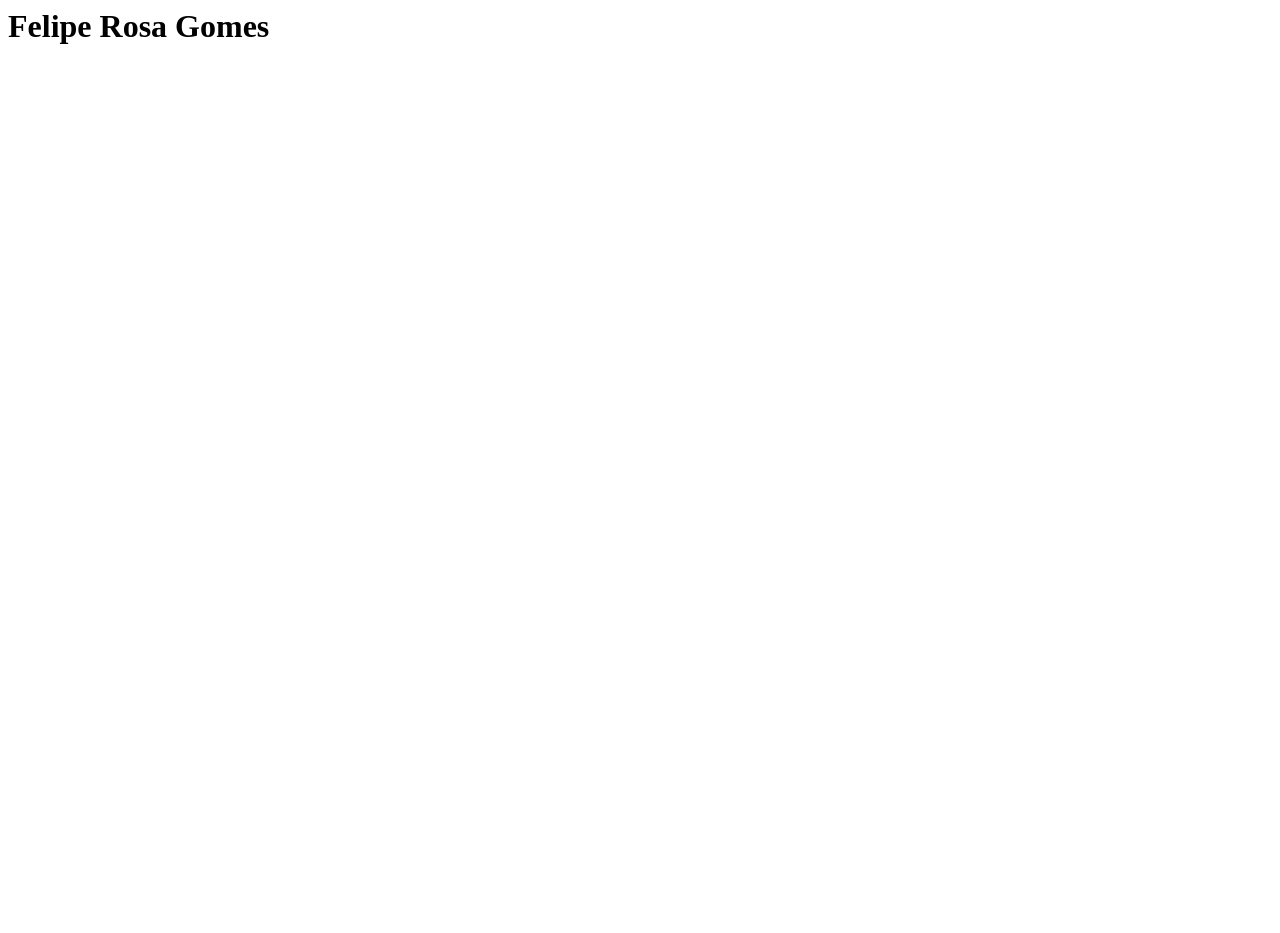
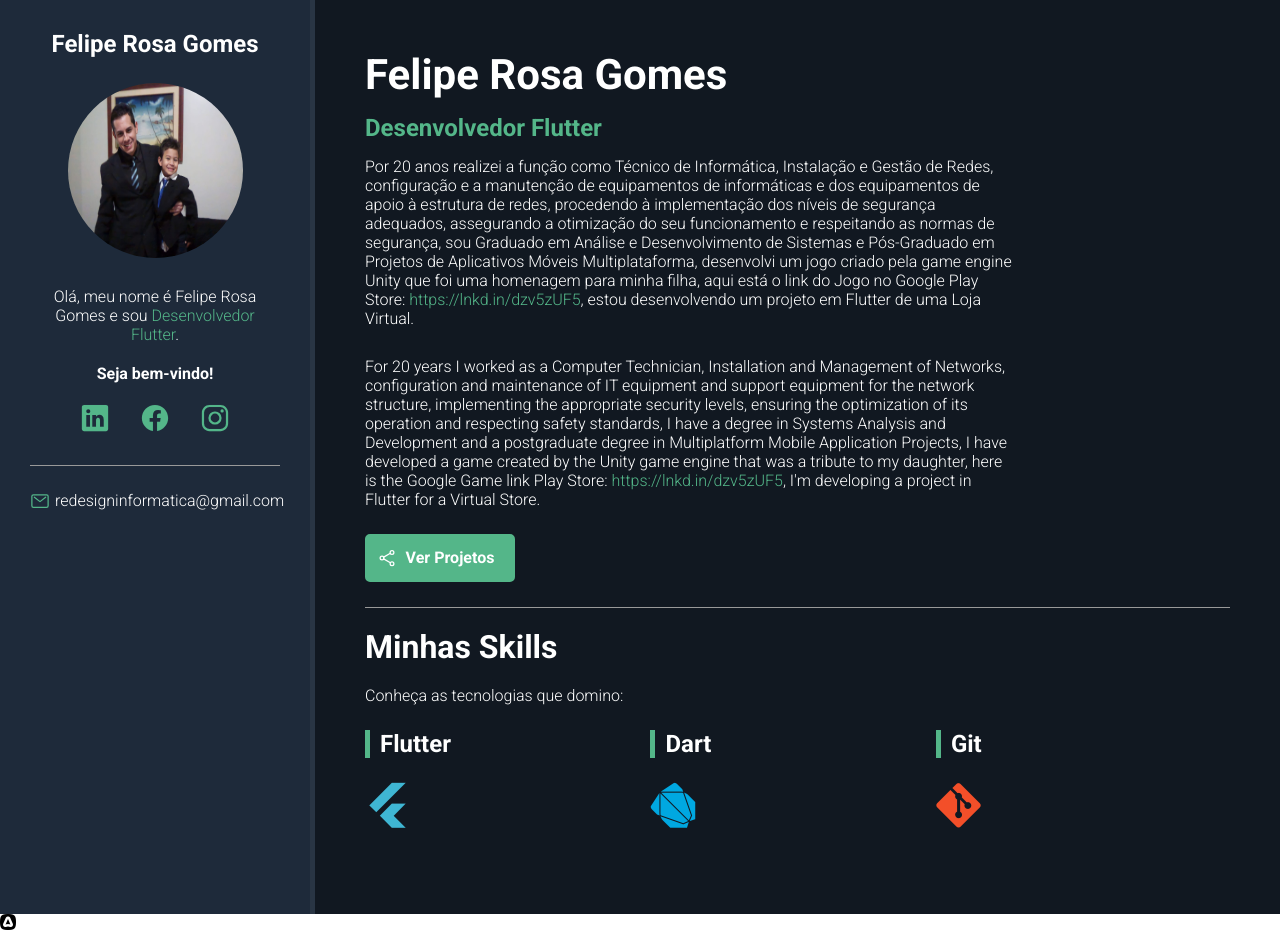
Before and after one commit to devflutterfelipe/devflutterfelipe.github.io, a plain HTML site: page index.html in a window 1280 px wide. Before the commit the page ends 800 px from the top, so only its background shows below. Drawn offline with nearby package versions, Linux system fonts and the light colour scheme.

Commit message:
Finalizando o portfólio

```diff
--- /dev/null
+++ b/css/styles.css
@@ -0,0 +1,249 @@
+/* Reset */
+
+* {
+    padding: 0;
+    margin: 0;
+    font-family: 'Roboto', sans-serif;
+    box-sizing: border-box;
+
+}
+
+/* Variables */
+
+:root {
+    --main-color: #54B689;
+    --main-text-color: #FFF;
+    --border-color: #999;
+    --bio-bg-color: #1E2A3A;
+    --bio-border-color: #293544;
+    --about-bg-color: #111821;
+
+}
+
+/* General */
+
+.highlight {
+    color: var(--main-color);
+}
+
+/* Containers */
+#container {
+    display: flex;
+    flex-direction: row;
+    color: var(--main-text-color);
+}
+
+#bio-container {
+    flex: 1 1 20%;
+    min-height: 100vh;
+    background-color: var(--bio-bg-color);
+    text-align: center;
+    padding: 30px;
+    border-right: 5px solid var(--bio-border-color);
+}
+
+#about-container {
+    flex: 1 1 80%;
+    min-height: 100vh;
+    background-color: var(--about-bg-color);
+    padding: 50px;
+}
+
+/* Bio Container */
+
+#bio-container h2 {
+    margin-bottom: 25px;
+}
+
+#bio-container p {
+    margin-bottom: 20px;
+}
+
+#bio-container #welcome-text {
+    font-weight: bold;
+}
+
+#bio-image {
+    width: 175px;
+    height: 175px;
+    border-radius: 50%;
+    margin-bottom: 25px;
+}
+
+#social-container {
+    display: flex;
+    justify-content: center;
+    list-style: none;
+    border-bottom: 1px solid var(--border-color);
+    margin-bottom: 25px;
+    padding-bottom: 25px;
+
+}
+
+
+#social-container li {
+    flex: 1 1 0;
+    max-width: 60px;
+}
+
+#social-container li a {
+    color: var(--main-color);
+    font-size: 30px;
+}
+
+#email-container {
+    display: flex;
+    justify-content: center;
+}
+
+#email-container ion-icon,
+#email-container a {
+    flex: 1 1 0;
+}
+
+#email-container a {
+    color: var(--main-text-color);
+    text-decoration: none;
+    max-width: 225px;
+}
+
+#email-container ion-icon {
+    color: var(--main-color);
+    font-size: 20px;
+    margin-right: 5px;
+    max-width: 20px;
+}
+
+/* about container */
+
+#name {
+    font-size: 42px;
+    margin-bottom: 15px;
+}
+
+#title {
+    font-size: 24px;
+    margin-bottom: 15px;
+    font-weight: bold;
+}
+
+.description {
+    max-width: 75%;
+    margin-bottom: 10px;
+}
+
+#btn-projects {
+    font-weight: bold;
+    font-size: 16px;
+    color: var(--main-text-color);
+    background-color: var(--main-color);
+    border: 2px solid var(--main-color);
+    border-radius: 5px;
+    text-decoration: none;
+    transition: .5s;
+    margin: 25px 0;
+    padding: 12px 10px;
+    width: 150px;
+    text-align: center;
+    display: flex;
+}
+
+#btn-projects ion-icon,
+#btn-projects span {
+    flex: 1 1 0;
+}
+
+#btn-projects ion-icon {
+    font-size: 20px;
+    max-width: 20px;
+}
+
+#btn-projects:hover {
+    background-color: transparent;
+}
+
+
+#skills-section-title {
+    border-top: 1px solid var(--border-color);
+    padding-top: 20px;
+    margin-bottom: 20px;
+    font-size: 32px;
+}
+
+#skills-container {
+    display: flex;
+    flex-wrap: wrap;
+    margin-top: 25px;
+}
+
+.skills-box {
+    flex: 1 1 33%;
+    max-width: 33%;
+    margin-bottom: 35px;
+}
+
+.skills-title {
+    font-size: 24px;
+    margin-bottom: 25px;
+    font-weight: bold;
+    padding-left: 10px;
+    border-left: 5px solid var(--main-color);
+}
+
+.skills-box i {
+    font-size: 45px;
+    margin-right: 10px;
+}
+
+/* Mobile */
+
+@media(max-width: 450px) {
+
+    #container{
+        flex-direction: column;
+    }
+#bio-container {
+    min-height: auto;
+    border-right: none;
+    border-bottom: 5px solid var(--bio-border-color);
+
+}
+
+#bio-container h2 {
+    display: none;
+}
+
+#bio-container p {
+    max-width: 60%;
+    margin: 10px auto;
+
+}
+
+#about-container {
+    text-align: center;
+    padding: 30px;
+}
+
+#about-container .description {
+    margin: 10px auto;
+    max-width: 100%;
+    line-height: 26px;
+}
+
+#btn-projects {
+    margin: 20px auto;
+}
+
+.skills-box {
+    flex: 1 1 100%;
+    max-width: 100%;
+    margin-bottom: 40px;
+    text-align: left;
+}
+
+.skills-box i{
+
+    font-size: 60px;
+}
+
+}
--- a/index.html
+++ b/index.html
@@ -1 +1,76 @@
-<h1>Felipe Rosa Gomes</h1>
+<!DOCTYPE html>
+<html lang="en">
+<head>
+    <meta charset="UTF-8">
+    <meta http-equiv="X-UA-Compatible" content="IE=edge">
+    <meta name="viewport" content="width=device-width, initial-scale=1.0">
+    <title>Portfólio Felipe Rosa Gomes</title>
+    <!-- Google Fonts-->
+    <link rel="preconnect" href="https://fonts.googleapis.com">
+    <link rel="preconnect" href="https://fonts.gstatic.com" crossorigin>
+    <link href="https://fonts.googleapis.com/css2?family=Roboto:ital,wght@0,300;0,700;0,900;1,300;1,700;1,900&display=swap" rel="stylesheet">
+    <!-- Dev Icon Fonts-->
+    <link rel="stylesheet" href="https://cdn.jsdelivr.net/gh/devicons/devicon@v2.15.1/devicon.min.css">
+    <!-- CSS do Projeto-->
+    <link rel="stylesheet" href="css/styles.css">
+</head>
+<body>
+   <main id="container">
+
+    <aside id="bio-container">
+        <h2>Felipe Rosa Gomes</h2>
+        <img id="bio-image" src="img/felipe.jpg" alt="Felipe Rosa Gomes">
+        <p>Olá, meu nome é Felipe Rosa Gomes e sou <span class="highlight">Desenvolvedor Flutter</span>.</p>
+        <p id="welcome-text">Seja bem-vindo!</p>
+        <ul id="social-container">
+            <li><a href="https://www.linkedin.com/in/felipedevflutterdart/" target="_blank"><ion-icon name ="logo-linkedin"></ion-icon></a></li>
+            <li><a href="https://www.facebook.com/FelipeRosaGomesDevFlutterDart" target="_blank"><ion-icon name ="logo-facebook"></ion-icon></a></li>
+            <li><a href="https://www.instagram.com/felipedevmobile/" target="_blank"><ion-icon name ="logo-instagram"></ion-icon></a></li>
+        </ul>
+        <div id="email-container">
+            <ion-icon name="mail-outline"></ion-icon><a href="mailto:redesigninformatica@gmail.com">redesigninformatica@gmail.com</a>
+        </div>
+    </aside>
+    <section id="about-container">
+        <h1 id="name">Felipe Rosa Gomes</h1>
+        <p id="title"><span class="highlight">Desenvolvedor Flutter</span></p>
+        <p class="description">Por 20 anos realizei a função como Técnico de Informática, Instalação e Gestão de Redes, configuração e a manutenção de equipamentos de informáticas e dos equipamentos de apoio à estrutura de redes, procedendo à implementação dos níveis de segurança adequados, assegurando a otimização do seu funcionamento e respeitando as normas de segurança, sou Graduado em Análise e Desenvolvimento de Sistemas e Pós-Graduado em Projetos de Aplicativos Móveis Multiplataforma, desenvolvi um jogo criado pela game engine Unity que foi uma homenagem para minha filha, aqui está o link do Jogo no Google Play Store: <span class="highlight">https://lnkd.in/dzv5zUF5</span>, estou desenvolvendo um projeto em Flutter de uma Loja Virtual.</p>
+
+           <br>
+
+
+        <p class="description">For 20 years I worked as a Computer Technician, Installation and Management of Networks, configuration and maintenance of IT equipment and support equipment for the network structure, implementing the appropriate security levels, ensuring the optimization of its operation and respecting safety standards, I have a degree in Systems Analysis and Development and a postgraduate degree in Multiplatform Mobile Application Projects, I have developed a game created by the Unity game engine that was a tribute to my daughter, here is the Google Game link Play Store: <span class="highlight">https://lnkd.in/dzv5zUF5</span>, I'm developing a project in Flutter for a Virtual Store.</p>
+
+
+        <a href="https://github.com/devflutterfelipe " id="btn-projects"><ion-icon name="share-social-outline"></ion-icon><span>Ver Projetos</span></a>
+
+    <h2 id="skills-section-title">Minhas Skills</h2>
+
+    <p class="description">Conheça as tecnologias que domino:</p>
+
+    <div id="skills-container">
+        <div class="skills-box">
+            <p class="skills-title">Flutter</p>
+            <i class="devicon-flutter-plain colored"></i>
+        </div>
+
+    <div class="skills-box">
+            <p class="skills-title">Dart</p>
+
+            <i class="devicon-dart-plain colored"></i>
+        </div>
+    <div class="skills-box">
+            <p class="skills-title">Git</p>
+            <i class="devicon-git-plain colored"></i>
+
+        </div>
+    </div>
+</section>
+   </main>
+
+    <i class="devicon-adonisjs-original"></i>
+       <!--Ion Icons -->
+    <script type="module" src="https://unpkg.com/ionicons@7.1.0/dist/ionicons/ionicons.esm.js"></script>
+    <script nomodule src="https://unpkg.com/ionicons@7.1.0/dist/ionicons/ionicons.js"></script>
+</body>
+</html>
```
Also changed, not shown: img/felipe.jpg (added).
